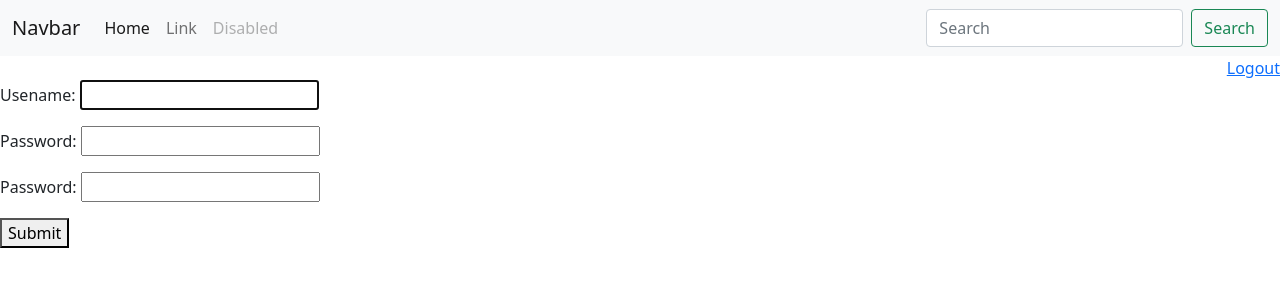
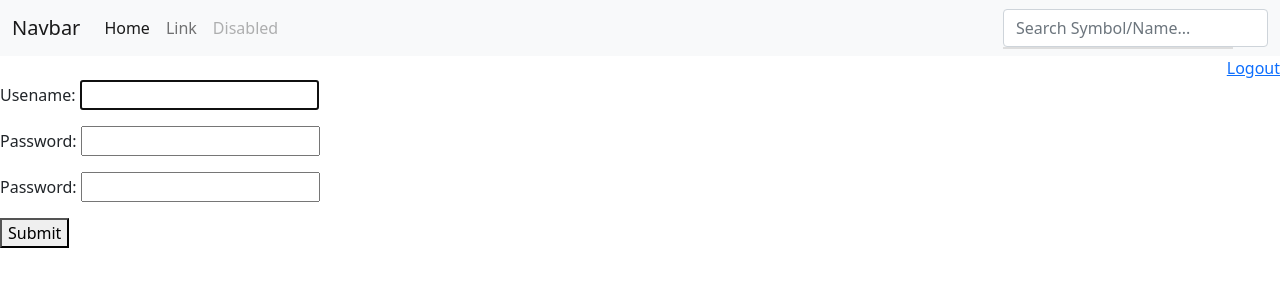
Before and after one commit to dpmumme12/VirtualMarket, a Django app: page /Register in a window 1280 px wide. Shown: the top 300 px of the page. Run offline with Django 3.2, Linux system fonts and the light colour scheme; some libraries are stand-ins or nearby versions.

Commit message:
added search feature

```diff
--- a/VirMarket/static/VirMarket/main.js
+++ b/VirMarket/static/VirMarket/main.js
@@ -124,3 +124,65 @@ function formatAMPM(date) {
     var strTime = hours + ':' + minutes + ' ' + ampm;
     return strTime;
   }
+
+var typingTimer;
+var doneTypingInterval = 300;
+
+function SearchKeyUp() {
+    clearTimeout(typingTimer);
+    var typingTimer = setTimeout(SearchQuery, doneTypingInterval);
+}
+
+function SearchKeyDown() {
+    clearTimeout(typingTimer);
+}
+
+function SearchOnBlur(){
+    // document.getElementById('MyDropdown').innerHTML = '';
+    // document.getElementById('SearchBar').value = '';
+}
+
+
+async function SearchQuery() {
+    document.getElementById('MyDropdown').innerHTML = '';
+
+    var query = document.getElementById('SearchBar').value.toUpperCase();
+
+    if (query === ''){
+        return
+    }
+
+    await fetch(`https://finnhub.io/api/v1/search?q=${query}&token=c5bmkjqad3ifmvj0nc10`)
+    .then(response => response.json())
+    .then(data => {
+        Stocks = data.result
+        Stocks = Stocks.filter(function(elem) {
+            return !elem.symbol.includes('.') & !elem.symbol.includes(':');
+        });
+
+        for(i=0; i< 10; i++){
+        document.getElementById('MyDropdown').innerHTML += `<a href="${'/Stock/' + Stocks[i].symbol}" class="Dropdown-Item">${Stocks[i].symbol}<p class="SearchDescription">${Stocks[i].description}</p></a>`;
+        }
+    });
+}
+
+fetch('/api/Stocks')
+.then(response => response.json())
+.then(data => {
+    stocks = data
+    for (stock of stocks){
+        document.getElementById('StocksTableBody').innerHTML += `
+        <tr class="clickable-row" data-href="/Stock/${stock.Symbol} onClick="RedirectStock(this)">
+            <td>${stock.Symbol}</td>
+            <td>${stock.Shares}</td>
+            <td id='${stock.Symbol}-price'>$120.32</td>
+        </tr>`
+    };
+});
+
+
+
+function RedirectStock(obj) {
+    var url = obj.getAttribute('data-href');
+    console.log('e');
+}
--- a/VirMarket/static/VirMarket/styles.css
+++ b/VirMarket/static/VirMarket/styles.css
@@ -1,6 +1,48 @@
 h1{
     text-align: center;
     font-size: 46px;
+}
+
+.dropdown {
+    position: relative;
+    display: inline-block;
+  }
+
+.dropdown-content {
+    position: absolute;
+    background-color: #f6f6f6;
+    min-width: 230px;
+    overflow: auto;
+    border: 1px solid #ddd;
+    z-index: 1;
+  }
+
+.dropdown-content .Dropdown-Item{
+    color: black;
+    padding-left: 12px;
+    text-decoration: none;
+    display: block;
+  }
+
+.Dropdown-Item{
+      border-bottom: 0.5px solid lightgrey;
+  }
+
+.SearchDescription {
+    font-size: 12px;
+}
+
+.dropdown .Dropdown-Item:hover {background-color: #ddd;}
+
+.StocksContent{
+    border-bottom: 0.3px solid lightgray;
+    display: inline-block;
+    width: 100%;
+}
+
+.StockItem{
+    display: inline-block;
+    padding-right: 75px;
 }
 
 #canvas{
@@ -23,6 +65,7 @@ h1{
 }
 
 .ticker-wrap {
+    position: fixed;
 
     width: 100%;
     overflow: hidden;
@@ -36,7 +79,7 @@ h1{
 .ticker {
     display: inline-block;
     white-space: nowrap;
-    padding-right: 100%;
+
     box-sizing: content-box;
 
 
--- a/VirMarket/templates/layout.html
+++ b/VirMarket/templates/layout.html
@@ -30,10 +30,11 @@
                     <a class="nav-link disabled">Disabled</a>
                   </li>
                 </ul>
-                <form class="d-flex">
-                  <input class="form-control me-2" type="search" placeholder="Search" aria-label="Search">
-                  <button class="btn btn-outline-success" type="submit">Search</button>
-                </form>
+                <div class="dropdown">
+                  <input class="form-control me-2" type="search" placeholder="Search Symbol/Name..." aria-label="Search" id="SearchBar" onkeyup="SearchKeyUp()" onkeydown="SearchKeyDown()" onblur="SearchOnBlur()">
+                  <div id="MyDropdown" class="dropdown-content">
+                  </div>
+                </div>
               </div>
             </div>
         </nav>
```
Also changed, not shown: VirMarket/templates/Index.html (+12 -2 lines).
